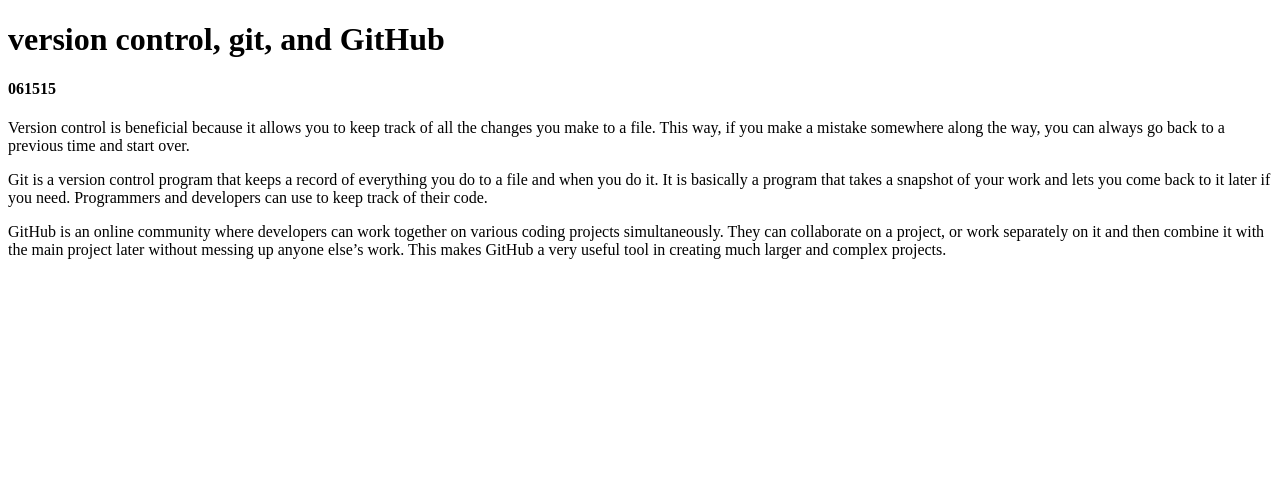
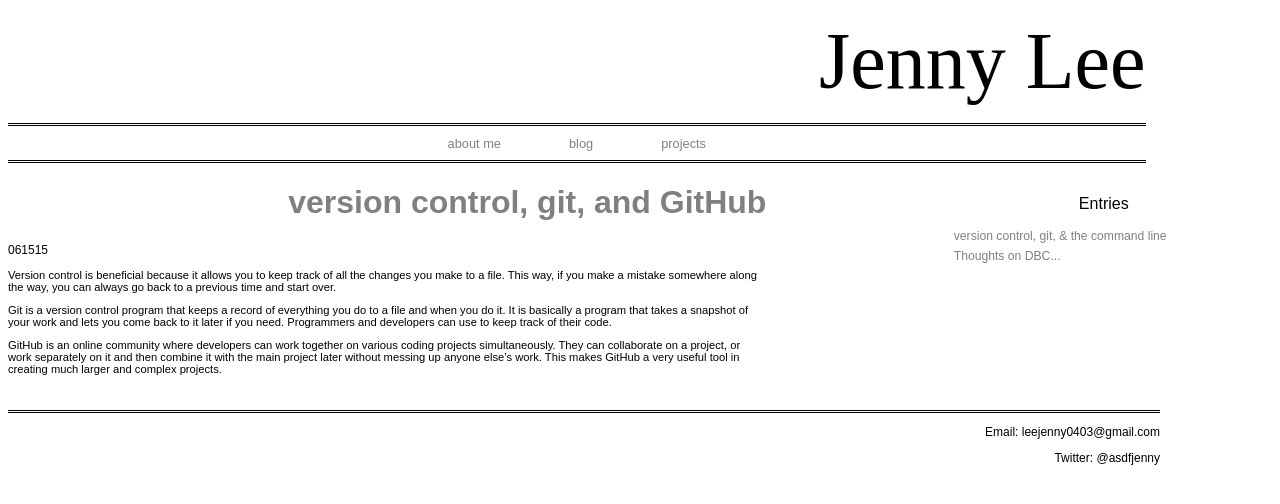
Before and after one commit to jl08/jl08.github.io, a plain HTML site: page blog/t1-git-blog.html in a window 1280 px wide. Drawn offline with Linux system fonts and the light colour scheme.

Commit message:
Create homepage

```diff
--- a/blog/c1-chefs-kitchen.html
+++ b/blog/c1-chefs-kitchen.html
@@ -2,20 +2,50 @@
 <head>
   <title>jl08's blog</title>
   <meta charset="UTF-8">
-  <link rel="stylesheet" type="text/css" href="your-stylesheet-link-here.css">
+  <link rel="stylesheet" type="text/css" href="mySite.css">
 </head>
 
 <main>
-  <h1>My future at DBC?</h1>
 
-  <h4>061515</h4>
+  <body>
+    <div class="pageTitle">
+      <p>Jenny Lee</p>
+    </div>
 
-  <section>
-    <p>
-I feel that DBC really tries to encourage the idea of working together and trying to grow as an individual. DBC wants us to not just take what we are offered and be okay with it, I think they want us to truly engage in our education and experience there and actually want to better ourselves. I like the fact that DBC wants us to challenge ourselves, and not just absorb what is being fed to us. I feel like it will be a very different experience from anything I have done so far, especially since any type of education I had my whole life was mostly confined to a classroom with a very traditional method of lecture and memorizing.  I am really excited for my time at DBC, especially to be in an environment full of people who share a mutual love for what I want to do and motivate me to work harder.
+    <div class="navBar">
+      <a href=""><p>about me</p></a>
+      <a href="c1-chefs-kitchen.html"><p>blog</p></a>
+      <a href=""><p>projects</p></a>
+    </div>
 
-    </p>
+    <div class="blogEntry">
 
+      <h1>Thoughts on DBC...</h1>
 
-  </section>
+      <p class="entryDate">061515</p>
+
+      <section>
+
+        <p>I feel that DBC really tries to encourage the idea of working together and trying to grow as an individual. DBC wants us to not just take what we are offered and be okay with it, I think they want us to truly engage in our education and experience there and actually want to better ourselves. I like the fact that DBC wants us to challenge ourselves, and not just absorb what is being fed to us. I feel like it will be a very different experience from anything I have done so far, especially since any type of education I had my whole life was mostly confined to a classroom with a very traditional method of lecture and memorizing.  I am really excited for my time at DBC, especially to be in an environment full of people who share a mutual love for what I want to do and motivate me to work harder.</p>
+
+      </section>
+
+    </div>
+    <div class="rightNavi">
+      <p class="rntitle">Entries</p>
+      <ul>
+        <li><a href="t1-git-blog.html">version control, git, & the command line</a></li>
+        <li><a href="c1-chefs-kitchen.html">Thoughts on DBC...</a></li>
+      </ul>
+    </div>
+
+  </body>
+
+  <footer>
+    <div class="bottomBar">
+      <p>Email: leejenny0403@gmail.com</p>
+      <p>Twitter: @asdfjenny</p>
+    </div>
+  </footer>
+
 </main>
--- /dev/null
+++ b/blog/mySite.css
@@ -0,0 +1,121 @@
+a:link {
+  color: gray;
+  text-decoration: none;
+}
+
+a:visited {
+  color: gray;
+  text-decoration: none;
+}
+
+a:hover {
+  color: black;
+  text-decoration: none;
+}
+
+a:active {
+  color: black;
+  text-decoration: none;
+}
+
+h1 {
+  font-family: Arial;
+  text-align: right;
+  color: gray;
+}
+
+ul {
+  margin: 1em;
+  font-family: Arial;
+  font-size: .76em;
+  text-decoration: none;
+  list-style-type: none;
+  padding: 0;
+}
+
+ul a {
+  text-align: left;
+  display: block;
+  width: 300px;
+  margin: .5em;
+}
+
+section p {
+  font-family: Arial;
+  font-size: .70em;
+}
+
+.blogEntry {
+  width: 60%;
+  display: inline-block;
+  margin-bottom: 1.5em;
+}
+
+.bottomBar {
+  position: fixed;
+  float: right;
+  border-top: double black;
+  width: 90%;
+  margin-bottom: 0px;
+  text-align: right;
+  font-family: Arial;
+  font-size: .75em;
+  font-color: white;
+}
+
+.entryDate {
+  font-family: Arial;
+  font-size: .75em;
+
+}
+
+.firstLetter {
+  font-color: black;
+}
+
+.pageTitle {
+  margin-top: 1em;
+  margin-bottom: 1em;
+  margin-right: 10%;
+  text-align: right;
+  display: block;
+}
+
+.pageTitle p {
+  font-size: 5em;
+  font-color:gray;
+  font-family:Times New Roman;
+  display: inline;
+}
+
+.navBar {
+  width: 90%;
+  text-align: center;
+  background-color: light gray;
+  border-top: double black;
+  border-bottom: double black;
+  padding-top: .5em;
+  padding-bottom: .5em;
+}
+
+.navBar p {
+  display: inline;
+  font-family: Arial;
+  font-size: .8em;
+  padding-left: 2.5em;
+  padding-right:2.5em;
+}
+
+.rightNavi {
+  display: inline-block;
+  width: 20%
+  text-decoration: none;
+  margin-top: 1em;
+  float: right;
+}
+
+.rntitle {
+  text-align: center;
+  font-family : Arial;
+
+}
--- a/blog/t1-git-blog.html
+++ b/blog/t1-git-blog.html
@@ -2,25 +2,51 @@
 <head>
   <title>jl08's blog</title>
   <meta charset="UTF-8">
-  <link rel="stylesheet" type="text/css" href="your-stylesheet-link-here.css">
+  <link rel="stylesheet" type="text/css" href="mySite.css">
 </head>
 
 <main>
-  <h1>version control, git, and GitHub</h1>
 
-  <h4>061515</h4>
+  <body>
+    <div class="pageTitle">
+      <p>Jenny Lee</p>
+    </div>
 
-  <section>
-    <p>
-Version control is beneficial because it allows you to keep track of all the changes you make to a file. This way, if you make a mistake somewhere along the way, you can always go back to a previous time and start over.
-    </p>
-    <p>
-       Git is a version control program that keeps a record of everything you do to a file and when you do it. It is basically a program that takes a snapshot of your work and lets you come back to it later if you need. Programmers and developers can use to keep track of their code.
-    </p>
-    <p>
-     GitHub is an online community where developers can work together on various coding projects simultaneously. They can collaborate on a project, or work separately on it and then combine it with the main project later without messing up anyone else’s work. This makes GitHub a very useful tool in creating much larger and complex projects.
-    </p>
+    <div class="navBar">
+      <a href=""><p>about me</p></a>
+      <a href="c1-chefs-kitchen.html"><p>blog</p></a>
+      <a href=""><p>projects</p></a>
+    </div>
 
-      <!-- copy and paste as many sections as you want to add paragraphs -->
-  </section>
+    <div class="blogEntry">
+      <h1>version control, git, and GitHub</h1>
+
+     <p class="entryDate">061515</p>
+
+     <section>
+        <p>Version control is beneficial because it allows you to keep track of all the changes you make to a file. This way, if you make a mistake somewhere along the way, you can always go back to a previous time and start over.</p>
+
+        <p>Git is a version control program that keeps a record of everything you do to a  file and when you do it. It is basically a program that takes a snapshot of your work and lets you come back to it later if you need. Programmers and developers can use to keep track of their code.</p>
+
+        <p>GitHub is an online community where developers can work together on various coding projects simultaneously. They can collaborate on a project, or work separately on it and then combine it with the main project later without messing up anyone else’s work. This makes GitHub a very useful tool in creating much larger and complex projects.</p>
+      </section>
+    </div>
+
+    <div class="rightNavi">
+      <p class="rntitle">Entries</p>
+      <ul>
+        <li><a href="t1-git-blog.html">version control, git, & the command line</a></li>
+        <li><a href="c1-chefs-kitchen.html">Thoughts on DBC...</a></li>
+      </ul>
+    </div>
+
+  </body>
+
+  <footer>
+    <div class="bottomBar">
+      <p>Email: leejenny0403@gmail.com</p>
+      <p>Twitter: @asdfjenny</p>
+    </div>
+
+  </footer>
 </main>
```
Also changed, not shown: blog/myPage.html (added, +29 -0 lines).
